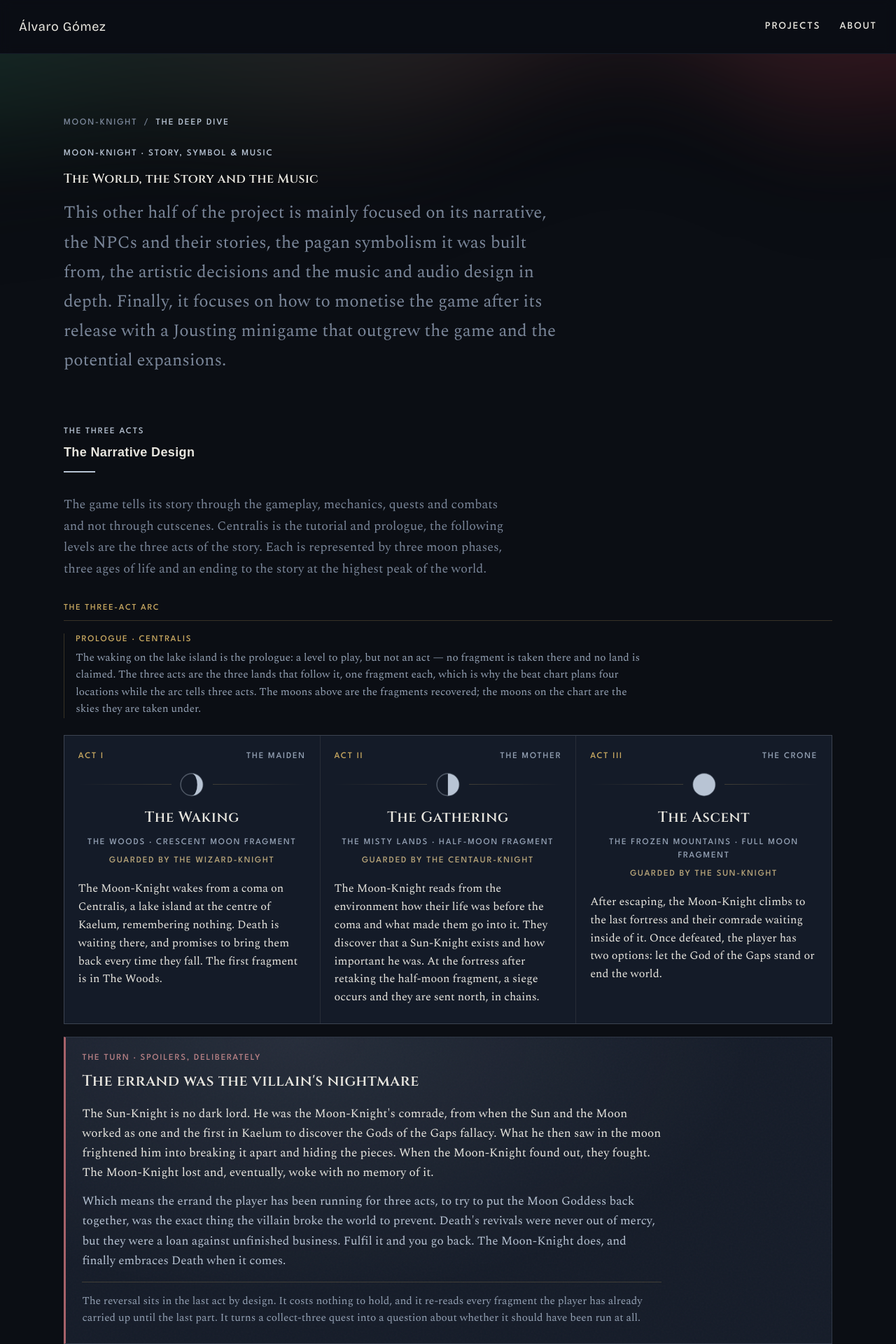
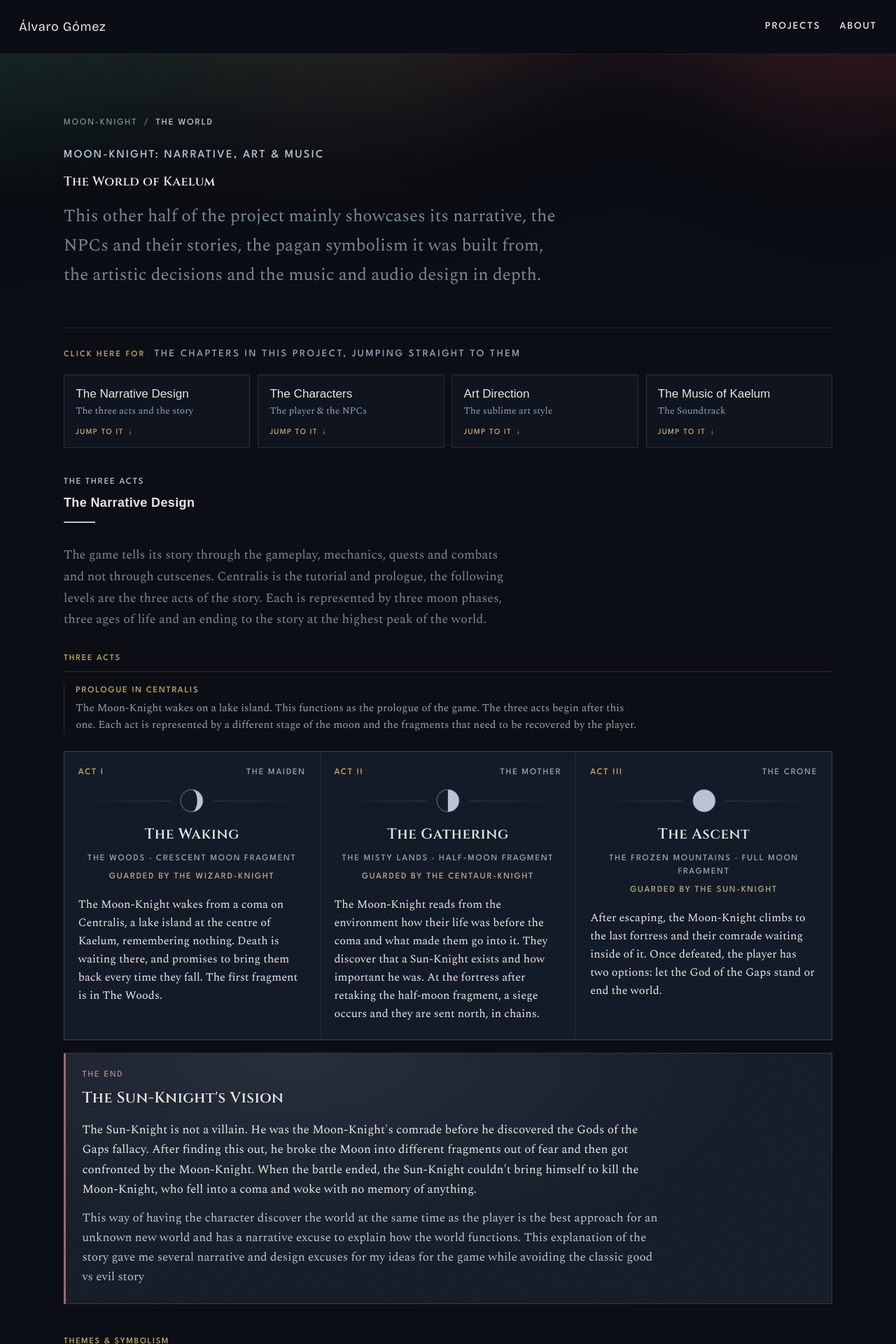
Before and after one commit to alvarogope/portfolio, a Next.js app: page /moon-knight/world in a window 1280 px wide. Shown: the top 1920 px of the page at 70% size. Built offline with nearby package versions, Linux system fonts and the light colour scheme; a web font is replaced by a local one.

Commit message:
Reshaped the Narrative Design and the World subpage

```diff
--- a/src/app/(games)/moon-knight/page.tsx
+++ b/src/app/(games)/moon-knight/page.tsx
@@ -431,7 +431,7 @@ export default function MoonKnightPage() {
             <ArtDirection variant="short" />
 
             <div style={{ marginTop: "2rem" }}>
-              <RampLink href={deepDiveHref("art")}>
+              <RampLink href={deepDiveHref("art")} size="lg">
                 The Full Sublime Artstyle Direction and art decisions
               </RampLink>
             </div>
@@ -460,10 +460,10 @@ export default function MoonKnightPage() {
                   gap: "0.85rem",
                 }}
               >
-                <RampLink href="/moon-knight/engineering">
+                <RampLink href="/moon-knight/engineering" size="lg">
                   How I programmed the game: the C++ and Blueprint architecture
                 </RampLink>
-                <RampLink href="/moon-knight/engineering/quantum" tone="silver">
+                <RampLink href="/moon-knight/engineering/quantum" tone="silver" size="lg">
                   The Quantum Research and the C++ Quantum Toolkit
                 </RampLink>
               </div>
@@ -480,7 +480,7 @@ export default function MoonKnightPage() {
             </AudioDesign>
 
             <div style={{ marginTop: "2rem" }}>
-              <RampLink href={deepDiveHref("score")}>
+              <RampLink href={deepDiveHref("score")} size="lg">
                 How the soundtrack and the audio design were done and its reasoning.
               </RampLink>
             </div>
@@ -498,8 +498,8 @@ export default function MoonKnightPage() {
             }}
           >
             <CtaPanel
-              kicker="The deep dive"
-              title="The World, the Story and the Music"
+              kicker="The World"
+              title="The World of Kaelum"
               body=
                 "The full length of the project. The Narrative Design, the NPCs and their story, the worldbuilding and its symbolism, and the full art-direction argument. How the music and the audio design was planned, the jousting minigame and the potential DLCs."
               href={deepDivePath}
--- a/src/app/(games)/moon-knight/world/page.tsx
+++ b/src/app/(games)/moon-knight/world/page.tsx
@@ -4,8 +4,15 @@ import SectionHeading from "@/components/layout/SectionHeading";
 import Breadcrumb from "@/components/layout/Breadcrumb";
 import Reveal from "@/components/layout/Reveal";
 import ProjectNav from "@/components/layout/ProjectNav";
+import ChapterNav from "@/components/layout/ChapterNav";
+import {
+  moonKnightWorldChapters as ch,
+  moonKnightWorldChapterList,
+  moonKnightChapters as mainCh,
+} from "@/content/project-chapters";
 import { moonKnightNavItems } from "@/content/games";
 import CtaPanel from "@/components/project/CtaPanel";
+import RampLink from "@/components/project/RampLink";
 import NarrativeDesign from "@/components/project/NarrativeDesign";
 import Cast from "@/components/project/Cast";
 import ArtDirection from "@/components/project/ArtDirection";
@@ -16,7 +23,7 @@ import Jousting from "@/components/project/Jousting";
 import { deepDiveAnchors } from "@/content/moon-knight-deep-dive";
 
 export const metadata: Metadata = {
-  title: "The World | Moon-Knight",
+  title: "The World of Kaelum | Moon-Knight",
   description:
     "The deep dive: Moon-Knight's three-act arc and its reversal, the cast, the symbolism, the jousting minigame, and the full art-direction and score arguments.",
 };
@@ -27,7 +34,7 @@ export default function MoonKnightWorldPage() {
       <Breadcrumb
         items={[
           { label: "Moon-Knight", href: "/moon-knight" },
-          { label: "The deep dive" },
+          { label: "The World" },
         ]}
       />
 
@@ -35,9 +42,9 @@ export default function MoonKnightWorldPage() {
         <header style={{ marginTop: "1.5rem", maxWidth: "40rem" }}>
           <p
             className="mono"
-            style={{ fontSize: "0.72rem", color: "var(--color-silver)", marginBottom: "1rem" }}
+            style={{ fontSize: "0.9rem", color: "var(--color-silver)", marginBottom: "1rem" }}
           >
-            MOON-KNIGHT · STORY, SYMBOL & MUSIC
+            MOON-KNIGHT: NARRATIVE, ART & MUSIC
           </p>
           <h1
             style={{
@@ -47,24 +54,23 @@ export default function MoonKnightWorldPage() {
               fontFamily: "var(--font-hero)",
             }}
           >
-            The World, the Story and the Music
+            The World of Kaelum
           </h1>
           <p style={{ fontSize: "var(--text-lg)", color: "var(--color-mist)", marginTop: "1rem" }}>
-            This other half of the project is mainly focused on its narrative, the NPCs and their stories,
+            This other half of the project mainly showcases its narrative, the NPCs and their stories,
             the pagan symbolism it was built from, the artistic decisions and the music and audio design in depth.
-            Finally, it focuses on how to monetise the game after its release with a Jousting minigame that outgrew the game
-            and the potential expansions.
           </p>
         </header>
       </Reveal>
 
+      <div style={{ marginTop: "3rem" }}>
+        <ChapterNav chapters={moonKnightWorldChapterList} />
+      </div>
+
       {/* 1 — the arc, the reversal, and the plot */}
       <Reveal>
-        <div
-          id={deepDiveAnchors.narrative}
-          style={{ marginTop: "4rem" }}
-        >
-          <SectionHeading kicker="The Three Acts" title="The Narrative Design" />
+        <div id={ch.narrative.id}>
+          <SectionHeading kicker="The Three Acts" title={ch.narrative.title} />
           <p
             style={{
               color: "var(--color-mist)",
@@ -84,7 +90,7 @@ export default function MoonKnightWorldPage() {
       {/* 02 — THE CAST */}
       <Reveal>
         <div
-          id={deepDiveAnchors.cast}
+          id={ch.cast.id}
           style={{ marginTop: "5rem" }}
         >
           <Cast />
@@ -94,21 +100,26 @@ export default function MoonKnightWorldPage() {
       {/* 03 — art direction */}
       <Reveal>
         <div
-          id={deepDiveAnchors.art}
+          id={ch.art.id}
           style={{ marginTop: "5rem" }}
         >
-          <SectionHeading kicker="The Sublime" title="Art Direction" />
+          <SectionHeading kicker="The Sublime" title={ch.art.title} />
           <ArtDirection />
+          <div style={{ marginTop: "2rem" }}>
+            <RampLink href={`/moon-knight#${mainCh.art.id}`} prefix="Click here to" size="lg">
+              see how the design worked
+            </RampLink>
+          </div>
         </div>
       </Reveal>
 
       {/* 04 — the music */}
       <Reveal>
         <div
-          id={deepDiveAnchors.score}
+          id={ch.score.id}
           style={{ marginTop: "5rem" }}
         >
-          <SectionHeading kicker="The Soundtrack" title="The Music of Kaelum" />
+          <SectionHeading kicker="The Soundtrack" title={ch.score.title} />
           <p
             style={{
               color: "var(--color-mist)",
@@ -123,6 +134,11 @@ export default function MoonKnightWorldPage() {
           <AudioDesign>
             <MoonKnightAudio />
           </AudioDesign>
+          <div style={{ marginTop: "2rem" }}>
+            <RampLink href={`/moon-knight#${mainCh.audio.id}`} prefix="Click here to" size="lg">
+              see how the design worked
+            </RampLink>
+          </div>
         </div>
       </Reveal>
 
--- a/src/components/project/ArtDirection.tsx
+++ b/src/components/project/ArtDirection.tsx
@@ -211,8 +211,6 @@ export default function ArtDirection({
           text-transform: uppercase;
         }
         .mka-move-chip {
-          padding: 0.1rem 0.45rem;
-          border: 1px solid color-mix(in srgb, var(--color-gold) 55%, transparent);
           font-size: 0.68rem;
           letter-spacing: 0.14em;
           text-transform: uppercase;
@@ -379,9 +377,6 @@ export default function ArtDirection({
         .mka-pillar {
           display: grid;
           gap: 0.15rem;
-          padding: 0.5rem 0.7rem;
-          border: 1px solid var(--mka-edge);
-          background: color-mix(in srgb, var(--color-nightfall) 70%, transparent);
           min-width: 0;
         }
         .mka-pillar-subject {
--- a/src/components/project/AudioDesign.tsx
+++ b/src/components/project/AudioDesign.tsx
@@ -359,12 +359,9 @@ export default function AudioDesign({
           padding: 0;
           display: flex;
           flex-wrap: wrap;
-          gap: 0.5rem;
+          gap: 0.5rem 1.75rem;
         }
         .mkm-action {
-          padding: 0.32rem 0.6rem;
-          border: 1px solid var(--mkm-edge);
-          background: color-mix(in srgb, var(--color-nightfall) 70%, transparent);
           font-size: 0.70rem;
           letter-spacing: 0.14em;
           text-transform: uppercase;
--- a/src/components/project/DiegeticDesign.tsx
+++ b/src/components/project/DiegeticDesign.tsx
@@ -118,9 +118,6 @@ function Glyph({ glyph }: { glyph: DiegeticGlyph }) {
   return <MoonHudGlyph />;
 }
 
-/* The decisions with no surface at all. One band, two render sites: inside the
-   full diegetic write-up on the deep dive, and on its own on the main page,
-   where the page heading already names it. */
 function InvisibleDesignBand({ heading = true }: { heading?: boolean }) {
   return (
     <section className="mkd-band">
--- a/src/components/project/NarrativeDesign.tsx
+++ b/src/components/project/NarrativeDesign.tsx
@@ -110,7 +110,7 @@ export default function NarrativeDesign() {
     <div className="nd">
       {/* 1 — the arc */}
       <section className="nd-band">
-        <h3 className="mono nd-band-title">The three-act arc</h3>
+        <h3 className="mono nd-band-title">Three Acts</h3>
 
         <p className="nd-prologue">
           <span className="mono nd-prologue-label">{prologueNote.label}</span>
@@ -128,7 +128,6 @@ export default function NarrativeDesign() {
           <h4 className="nd-reversal-title">{reversal.title}</h4>
           <p className="nd-reversal-body">{reversal.body}</p>
           <p className="nd-reversal-body nd-reversal-payoff">{reversal.payoff}</p>
-          <p className="nd-reversal-note">{reversal.note}</p>
         </div>
       </section>
 
@@ -329,16 +328,6 @@ export default function NarrativeDesign() {
           max-width: 46rem;
         }
         .nd-reversal-payoff { color: var(--color-silver); }
-        .nd-reversal-note {
-          margin: 0.9rem 0 0;
-          padding-top: 0.8rem;
-          border-top: 1px solid var(--nd-hair);
-          font-family: var(--font-body);
-          font-size: 0.85rem;
-          line-height: 1.6;
-          color: var(--nd-quiet);
-          max-width: 46rem;
-        }
 
         /* ---- 2 · themes ---- */
         .nd-themes {
@@ -430,7 +419,7 @@ export default function NarrativeDesign() {
           display: inline-flex;
           align-items: center;
           gap: 0.55rem;
-          font-size: 0.7rem;
+          font-size: 0.9rem;
           color: var(--color-gold);
           cursor: pointer;
           list-style: none;
--- a/src/components/project/ProjectFacts.tsx
+++ b/src/components/project/ProjectFacts.tsx
@@ -47,7 +47,7 @@ export default function ProjectFactsBlock({
           {/* "Links" named the category and said nothing about what to do with
               it. The column label is the cheapest place on the page to say it,
               because it costs no extra line. */}
-          <span className="mono" style={{ fontSize: "0.7rem", color: "var(--color-mist)" }}>
+          <span className="mono" style={{ fontSize: "0.85rem", color: "var(--color-mist)" }}>
             Click here for
           </span>
           <div style={{ display: "flex", flexWrap: "wrap", gap: "1rem" }}>
@@ -56,7 +56,7 @@ export default function ProjectFactsBlock({
                 key={l.label}
                 href={l.url}
                 style={{
-                  fontSize: "0.95rem",
+                  fontSize: "1.15rem",
                   color: "var(--color-gold)",
                   borderBottom: "1px solid transparent",
                 }}
--- a/src/components/project/RampLink.tsx
+++ b/src/components/project/RampLink.tsx
@@ -4,23 +4,27 @@ export default function RampLink({
   href,
   children,
   tone = "gold",
+  prefix = "Click here for",
+  size = "md",
 }: {
   href: string;
   children: React.ReactNode;
   tone?: "gold" | "silver";
+  prefix?: string;
+  size?: "md" | "lg";
 }) {
   const color = tone === "gold" ? "var(--color-gold)" : "var(--color-silver)";
   return (
     <Link
       href={href}
-      className="mono ramp"
+      className={size === "lg" ? "mono ramp ramp--lg" : "mono ramp"}
       style={
         {
           "--ramp-color": color,
         } as React.CSSProperties
       }
     >
-      <span className="ramp__key">Click here for</span>
+      <span className="ramp__key">{prefix}</span>
       <span className="ramp__label">
         {children} <span aria-hidden="true">→</span>
       </span>
@@ -41,6 +45,8 @@ export default function RampLink({
           text-transform: uppercase;
           opacity: 0.85;
         }
+        .ramp--lg { font-size: 0.9rem; }
+        .ramp--lg .ramp__key { font-size: 0.72rem; }
         .ramp__label {
           border-bottom: 1px solid color-mix(in srgb, var(--ramp-color) 50%, transparent);
           padding-bottom: 2px;
--- a/src/content/games/index.ts
+++ b/src/content/games/index.ts
@@ -38,7 +38,7 @@ export const moonKnightNavItems: ProjectNavItem[] = [
   HOME_NAV_ITEM,
   { label: "Back to the design", slug: moonKnight.slug, accent: "#c8cde0" },
   {
-    label: "The deep dive",
+    label: "The World & Story",
     slug: "moon-knight-world",
     href: "/moon-knight/world",
     accent: "#c8cde0",
--- a/src/content/games/moon-knight.ts
+++ b/src/content/games/moon-knight.ts
@@ -15,7 +15,7 @@ export const moonKnight: Project = {
   links: [
     { label: "Game Engineering", url: "/moon-knight/engineering" },
     { label: "Quantum Toolkit", url: "/moon-knight/engineering/quantum" },
-    { label: "The World & The Music", url: "/moon-knight/world" },
+    { label: "The World & Story of Kaelum", url: "/moon-knight/world" },
   ],
 
   eyebrow: "UE5 · C++ & BLUEPRINTS · SOLO PROJECT · 2025 - Present",
--- a/src/content/moon-knight-narrative.ts
+++ b/src/content/moon-knight-narrative.ts
@@ -59,13 +59,11 @@ export const narrativeActs: readonly NarrativeAct[] = [
 ];
 
 export const prologueNote = {
-  label: "Prologue · Centralis",
+  label: "Prologue in Centralis",
   line:
-    "The waking on the lake island is the prologue: a level to play, but not an act — no fragment " +
-    "is taken there and no land is claimed. The three acts are the three lands that follow it, one " +
-    "fragment each, which is why the beat chart plans four locations while the arc tells three " +
-    "acts. The moons above are the fragments recovered; the moons on the chart are the skies they " +
-    "are taken under.",
+    "The Moon-Knight wakes on a lake island. This functions as the prologue of the game. " +
+    "The three acts begin after this one. Each act is represented by a different stage of the moon and " +
+    "the fragments that need to be recovered by the player.",
 };
 
 const actById = new Map(narrativeActs.map((a) => [a.id, a]));
@@ -77,22 +75,16 @@ export function getNarrativeAct(id: NarrativeActId): NarrativeAct {
 }
 
 export const reversal = {
-  kicker: "The turn · spoilers, deliberately",
-  title: "The errand was the villain's nightmare",
+  kicker: "The end",
+  title: "The Sun-Knight's Vision",
   body:
-    "The Sun-Knight is no dark lord. He was the Moon-Knight's comrade, from when the Sun and the Moon " +
-    "worked as one and the first in Kaelum to discover the Gods of the Gaps fallacy. What " +
-    "he then saw in the moon frightened him into breaking it apart and hiding the pieces. When the " +
-    "Moon-Knight found out, they fought. The Moon-Knight lost and, eventually, woke with no memory of it.",
+    "The Sun-Knight is not a villain. He was the Moon-Knight's comrade before he discovered the Gods of the Gaps fallacy. " +
+    "After finding this out, he broke the Moon into different fragments out of fear and then got confronted by the Moon-Knight. " +
+    "When the battle ended, the Sun-Knight couldn't bring himself to kill the Moon-Knight, who fell into a coma and woke with no memory of anything.",
   payoff:
-    "Which means the errand the player has been running for three acts, to try to put the Moon Goddess back " +
-    "together, was the exact thing the villain broke the world to prevent. Death's revivals were " +
-    "never out of mercy, but they were a loan against unfinished business. Fulfil it and you go back. The " +
-    "Moon-Knight does, and finally embraces Death when it comes.",
-  note:
-    "The reversal sits in the last act by design. It costs nothing to hold, and it re-reads every " +
-    "fragment the player has already carried up until the last part. It turns a collect-three quest into a " +
-    "question about whether it should have been run at all.",
+    "This way of having the character discover the world at the same time as the player is the best approach for an " +
+    "unknown new world and has a narrative excuse to explain how the world functions. This explanation of the story " +
+    "gave me several narrative and design excuses for my ideas for the game while avoiding the classic good vs evil story",
 };
 
 /* ---- themes & symbolism ------------------------------------------------- */
--- a/src/content/project-chapters.ts
+++ b/src/content/project-chapters.ts
@@ -3,6 +3,7 @@ import { inMotionIntro as biInMotion } from "./break-in-in-motion";
 import { inMotionIntro as sotInMotion } from "./seeds-in-motion";
 import { inMotionIntro as ssInMotion } from "./shattered-skies-in-motion";
 import { mainAnchors as ssMain } from "./shattered-skies-deep-dive";
+import { deepDiveAnchors as mkWorld } from "./moon-knight-deep-dive";
 
 export interface Chapter {
   id: string;
@@ -76,6 +77,24 @@ export const moonKnightChapterList: readonly Chapter[] = [
   moonKnightChapters.art,
   moonKnightChapters.development,
   moonKnightChapters.audio,
+];
+
+/* ═══════════════════════════════════════════════════════════════════════
+   MOON-KNIGHT · THE WORLD (deep dive)
+   ═══════════════════════════════════════════════════════════════════════ */
+
+export const moonKnightWorldChapters = {
+  narrative: { id: mkWorld.narrative, title: "The Narrative Design", note: "The three acts and the story" },
+  cast: { id: mkWorld.cast, title: "The Characters", note: "The player & the NPCs" },
+  art: { id: mkWorld.art, title: "Art Direction", note: "The sublime art style" },
+  score: { id: mkWorld.score, title: "The Music of Kaelum", note: "The Soundtrack" },
+} as const satisfies Record<string, Chapter>;
+
+export const moonKnightWorldChapterList: readonly Chapter[] = [
+  moonKnightWorldChapters.narrative,
+  moonKnightWorldChapters.cast,
+  moonKnightWorldChapters.art,
+  moonKnightWorldChapters.score,
 ];
 
 /* ═══════════════════════════════════════════════════════════════════════
```
